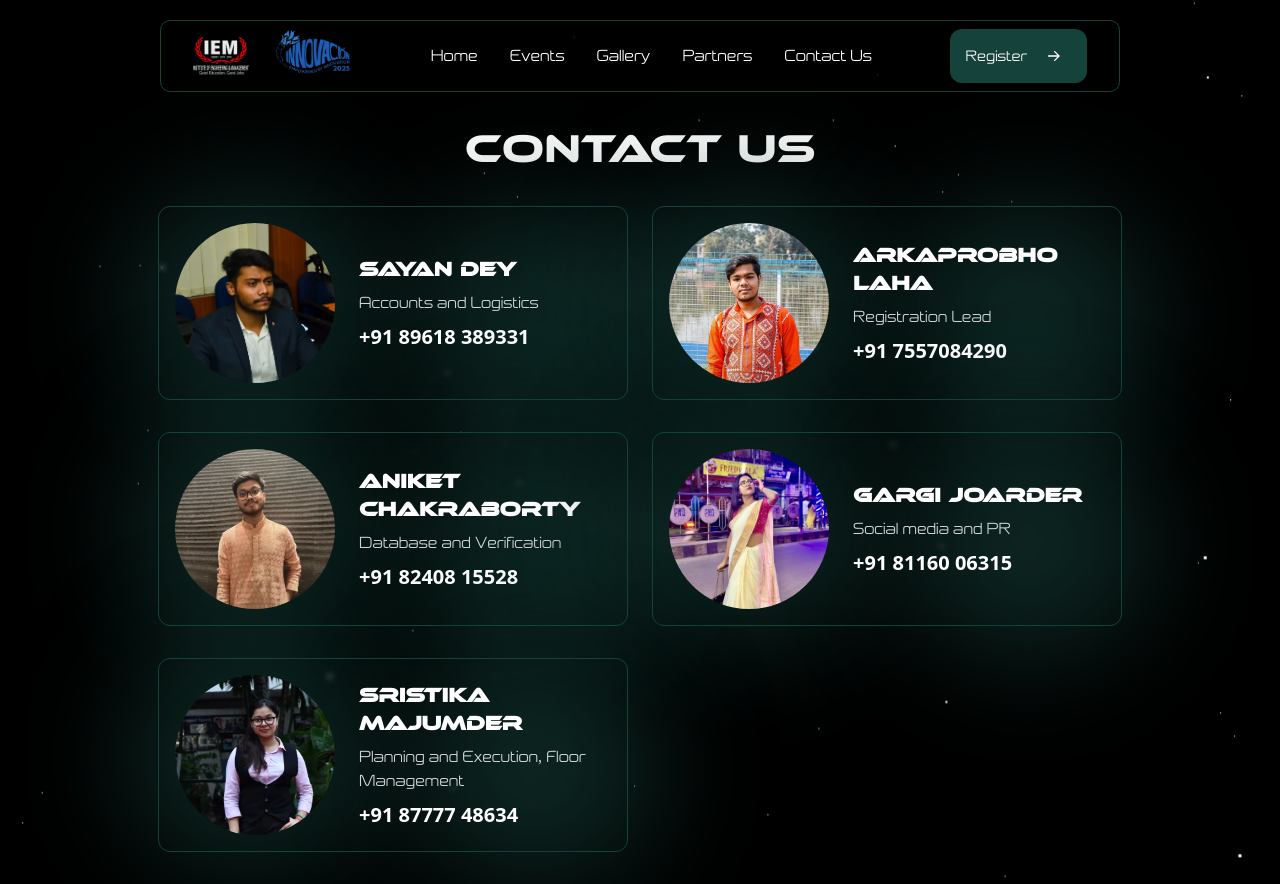
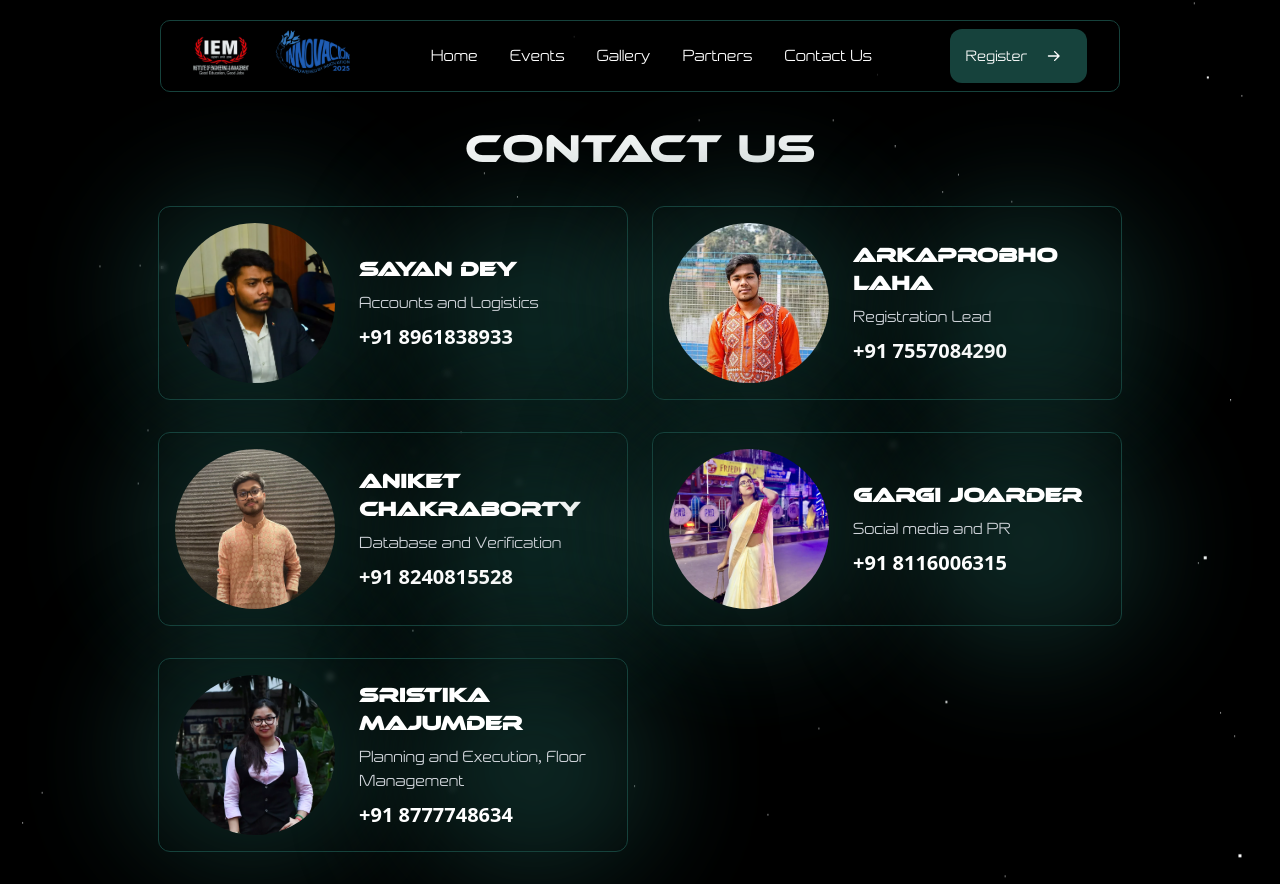
Before and after one commit to subhraneel2005/Innovacion, a Next.js app: page /contactUs in a window 1280 px wide. Built offline with nearby package versions, Linux system fonts and the light colour scheme.

Commit message:
minor change

```diff
--- a/components/ContactUs/ContactData.js
+++ b/components/ContactUs/ContactData.js
@@ -3,7 +3,7 @@ export const ContactData = [
         profilePic: "/ContactUs/sayanDey.webp",
         name: "Sayan Dey",
         department: "Accounts and Logistics",
-        phnNo: "+91 89618 389331"
+        phnNo: "+91 8961838933"
     },
     {
         profilePic: "/ContactUs/arkaprobhoLaha.webp",
@@ -15,18 +15,18 @@ export const ContactData = [
         profilePic: "/ContactUs/aniketChakraborty.webp",
         name: "Aniket Chakraborty",
         department: "Database and Verification",
-        phnNo: "+91 82408 15528"
+        phnNo: "+91 8240815528"
     },
     {
         profilePic: "/ContactUs/gargiJoarder.webp",
         name: "Gargi Joarder",
         department: "Social media and PR",
-        phnNo: "+91 81160 06315"
+        phnNo: "+91 8116006315"
     },
     {
         profilePic: "/ContactUs/sristikaMajumder.webp",
         name: "Sristika Majumder",
         department: "Planning and Execution, Floor Management",
-        phnNo: "+91 87777 48634"
+        phnNo: "+91 8777748634"
     },
 ]
```
